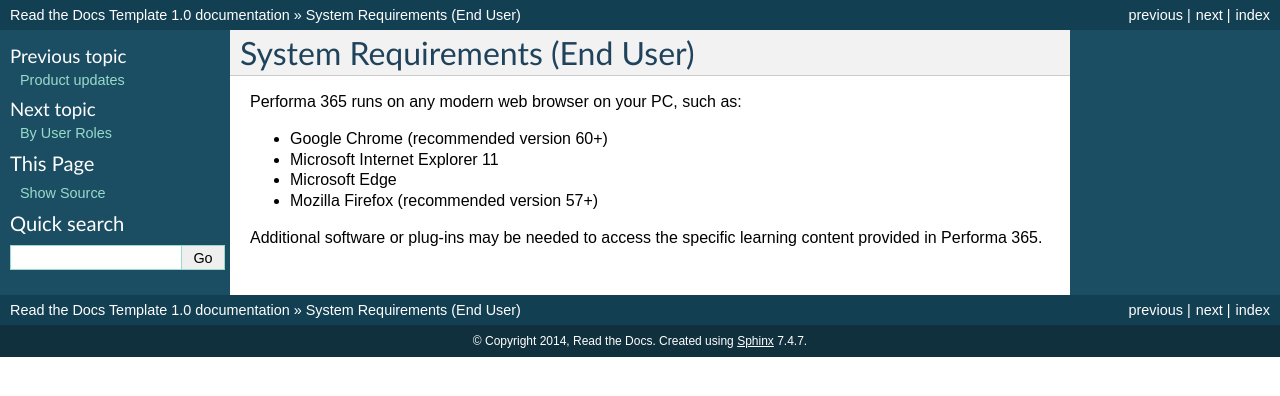
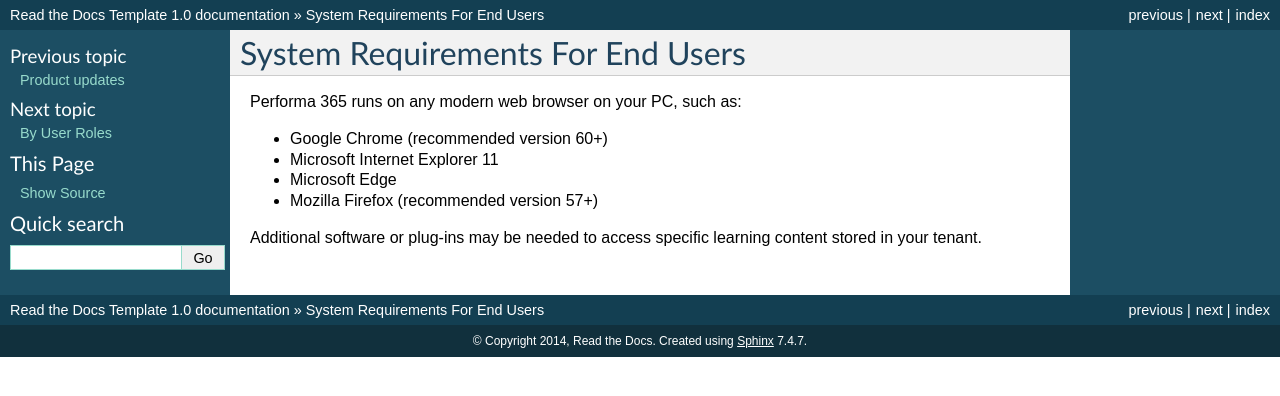
Before and after one commit to pslisko/performa365docs, a Sphinx documentation site: the page built from docs/general/requirements.rst, in a window 1280 px wide. Shown: the top 396 px of the page. Built offline with Sphinx 7.4.7, drawn with Linux system fonts in a browser that asks for light colours; pages that are not in the unit, such as notebooks, are missing from menus.

Commit message:
Update requirements.rst

```diff
--- a/docs/general/requirements.rst
+++ b/docs/general/requirements.rst
@@ -1,7 +1,7 @@
 .. _requirements:
 
-System Requirements (End User)
-===============================
+System Requirements For End Users
+=================================
 
 Performa 365 runs on any modern web browser on your PC, such as:
 
@@ -10,4 +10,4 @@
 *	Microsoft Edge
 *	Mozilla Firefox (recommended version 57+)
 
-Additional software or plug-ins may be needed to access the specific learning content provided in Performa 365.
+Additional software or plug-ins may be needed to access specific learning content stored in your tenant.
```
